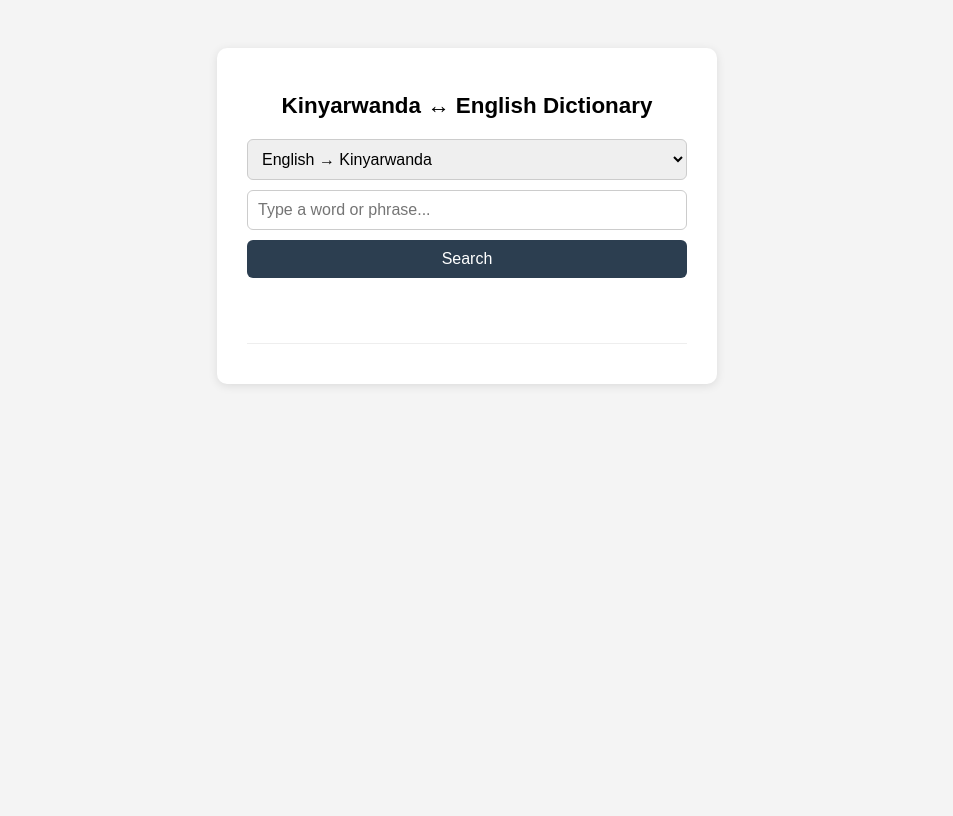
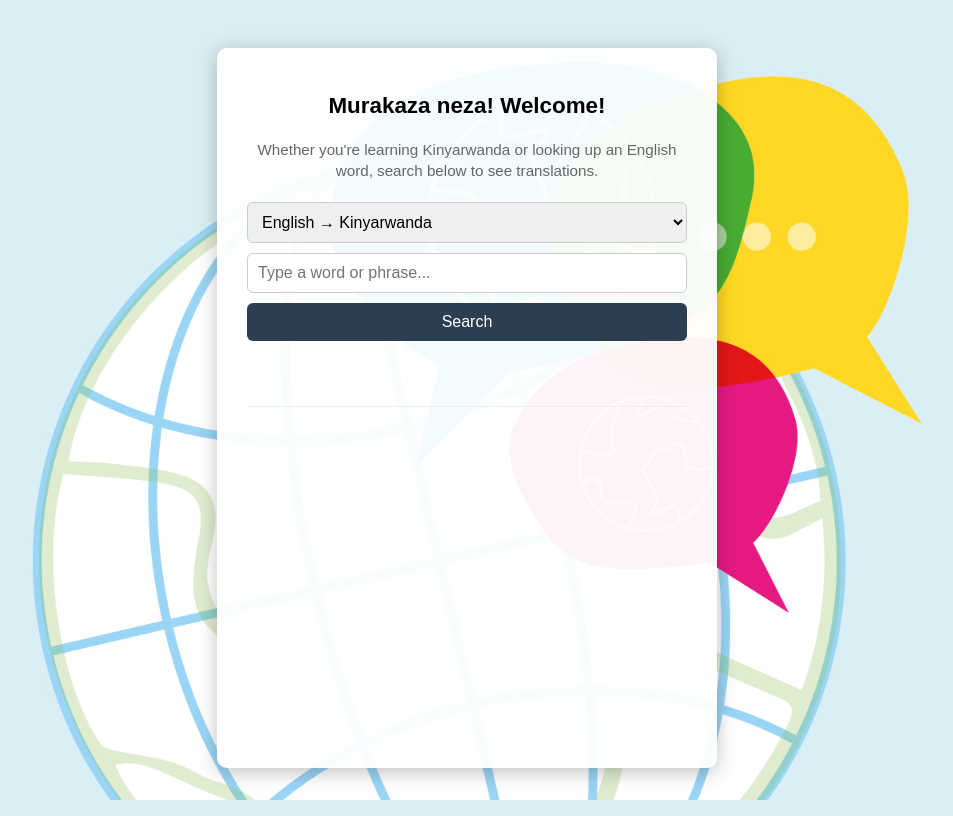
Before and after one commit to sgendaneza-web/web-infrastructure-summative, a plain HTML site: page kinyarwanda-dictionary/index.html in a window 1280 px wide. Shown: the whole page, without its empty margins (173-1126 px from the left). Drawn offline with Linux system fonts and the light colour scheme.

Commit message:
Add background image, favicon, and welcoming header text

```diff
--- a/kinyarwanda-dictionary/index.html
+++ b/kinyarwanda-dictionary/index.html
@@ -3,11 +3,13 @@
 <head>
   <meta charset="UTF-8">
   <title>Kinyarwanda-English Dictionary</title>
+  <link rel="icon" type="image/png" href="icon.png">
   <link rel="stylesheet" href="style.css">
 </head>
 <body>
   <div class="container">
-    <h1>Kinyarwanda ↔ English Dictionary</h1>
+    <h1>Murakaza neza! Welcome!</h1>
+    <p class="subtitle">Whether you're learning Kinyarwanda or looking up an English word, search below to see translations.</p>
 
     <div class="search-box">
       <select id="direction">
--- a/kinyarwanda-dictionary/style.css
+++ b/kinyarwanda-dictionary/style.css
@@ -3,18 +3,28 @@
   font-family: sans-serif;
 }
 
+.subtitle {
+  text-align: center;
+  color: #666;
+  font-size: 0.95rem;
+  margin-bottom: 20px;
+  line-height: 1.4;
+}
+
 body {
-  background: #f4f4f4;
+  background: url('bg.jpg') no-repeat center center fixed;
+  background-size: cover;
   display: flex;
   justify-content: center;
   padding: 40px 20px;
+  min-height: 100vh;
 }
 
 .container {
-  background: white;
+  background: rgba(255, 255, 255, 0.95);
   padding: 30px;
   border-radius: 10px;
-  box-shadow: 0 2px 10px rgba(0,0,0,0.1);
+  box-shadow: 0 4px 20px rgba(0,0,0,0.25);
   max-width: 500px;
   width: 100%;
 }
```
Also changed, not shown: kinyarwanda-dictionary/bg.jpg (added), kinyarwanda-dictionary/icon.png (added), 4 other files.
